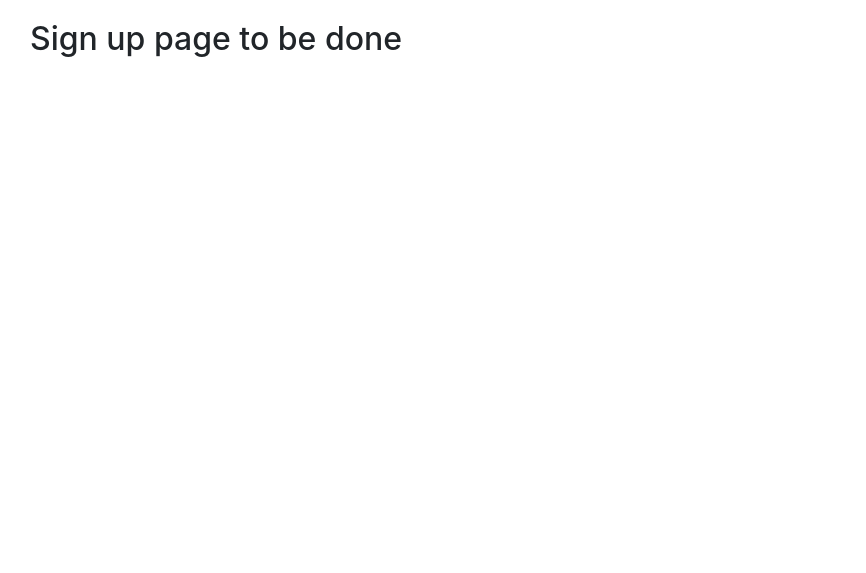
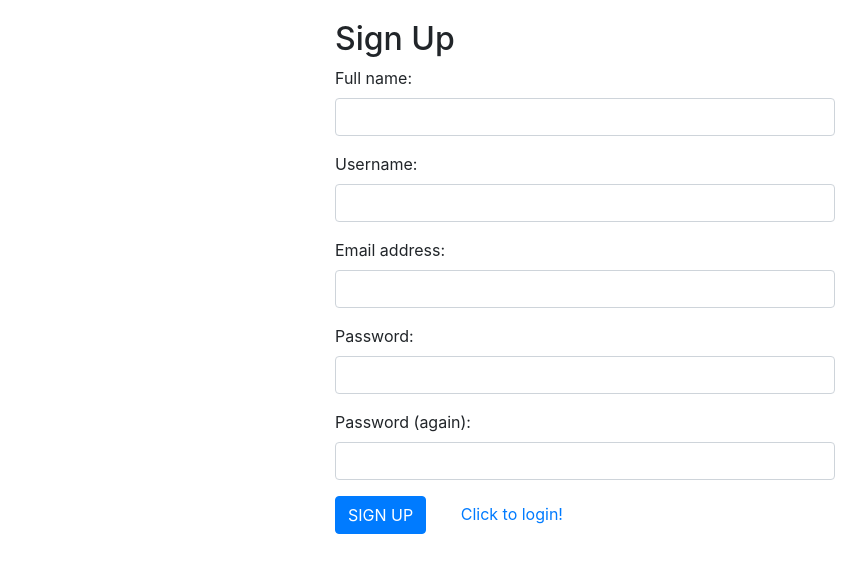
Before and after one commit to cgtysafak/cs353-project, a Django app: page /signup/ in a window 1280 px wide. Shown: the top 573 px of the page, without its empty margins (55-921 px from the left). Run offline with Django 4.2, Linux system fonts and the light colour scheme; some libraries are stand-ins or nearby versions.

Commit message:
Sign Up frontend

```diff
--- a/backend/careersite/career/templates/career/signup.html
+++ b/backend/careersite/career/templates/career/signup.html
@@ -1,5 +1,70 @@
 {% extends 'career/base.html' %}
 
 {% block content %}
-    <h2 style="margin-top: 20px;">Sign up page to be done</h2>
+    <div style="max-width: 500px; margin: 0 auto;">
+        <h2 style="margin-top: 20px;">Sign Up</h2>
+        {% if error_message %}
+            <p class="text-danger">{{ error_message }}</p>
+        {% endif %}
+        <form method="post" action="{% url 'signup' %}">
+            {% csrf_token %}
+            <div class="form-group">
+                <label for="fullname" >Full name:</label>
+                <input
+                    type="text"
+                    class="form-control"
+                    id="fullname"
+                    name="fullname"
+                    style="max-width: 500px; margin: margin-left;"
+                    required
+                >
+            </div>
+            <div class="form-group">
+                <label for="username" >Username:</label>
+                <input
+                    type="text"
+                    class="form-control"
+                    id="username"
+                    name="username"
+                    style="max-width: 500px; margin: margin-left;"
+                    required
+                >
+            </div>
+            <div class="form-group">
+                <label for="email" >Email address:</label>
+                <input
+                    type="email"
+                    class="form-control"
+                    id="email"
+                    name="email"
+                    style="max-width: 500px; margin: margin-left;"
+                    required
+                >
+            </div>
+            <div class="form-group">
+                <label for="password">Password:</label>
+                <input
+                    type="password"
+                    class="form-control"
+                    id="password"
+                    name="password"
+                    style="max-width: 500px; margin: margin-left;"
+                    required
+                >
+            </div>
+            <div class="form-group">
+                <label for="passwordverification">Password (again):</label>
+                <input
+                    type="password"
+                    class="form-control"
+                    id="passwordverification"
+                    name="passwordverification"
+                    style="max-width: 500px; margin: margin-left;"
+                    required
+                >
+            </div>
+            <button type="submit" class="btn btn-primary">SIGN UP</button>
+            <a href="{% url 'login' %}" style="margin-left: 30px;">Click to login!</a>
+        </form>
+    </div>
 {% endblock %}
```
